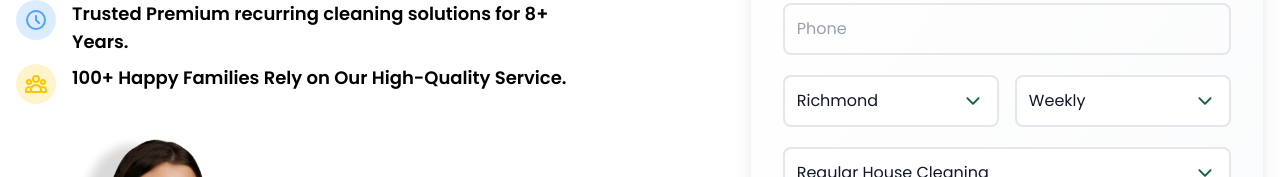
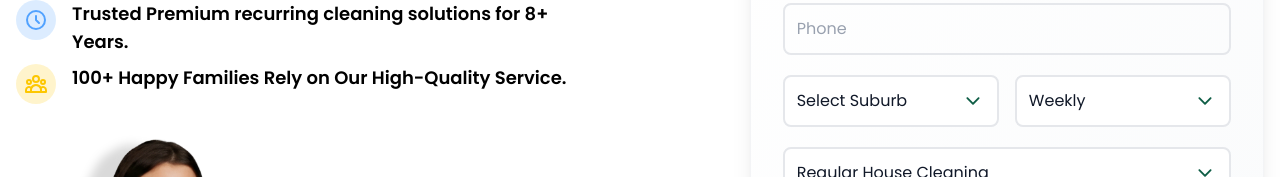
Before and after one commit to Alapottra-troj1n/ozshine-cleaners, a Next.js app: page / in a window 1280 px wide. Shown: the part 352-529 px from the top of the page. Built offline with nearby package versions, Linux system fonts and the light colour scheme.

Commit message:
Suburb List Updated

```diff
--- a/src/app/office/page.tsx
+++ b/src/app/office/page.tsx
@@ -277,18 +277,40 @@ const Page = () => {
                                             defaultValue=""
                                             required
                                             disabled={isLoading}
-                                            className="w-full p-3 border-2 border-gray-200 rounded-lg bg-white appearance-none focus:border-[#0F5E46] focus:ring-2 focus:ring-[#0F5E46]/20 focus:outline-none transition-all disabled:bg-gray-100 disabled:cursor-not-allowed text-gray-900 cursor-pointer">
+                                            className="w-full p-3 border-2 border-gray-200 rounded-lg bg-white appearance-none focus:border-[#0F5E46] focus:ring-2 focus:ring-[#0F5E46]/20 focus:outline-none transition-all disabled:bg-gray-100 disabled:cursor-not-allowed text-gray-900 cursor-pointer"
+                                        >
+                                            <option value="">Select Suburb</option>
                                             <option>Richmond</option>
-                                            <option>South Yarra / Toorak / Malvern East</option>
-                                            <option>Brunswick / Carlton / Fitzroy</option>
-                                            <option>Hawthorn / Camberwell / Kew</option>
-                                            <option>Footscray / Yarraville / Williamstown</option>
-                                            <option>Box Hill / Doncaster / Blackburn</option>
-                                            <option>Glen Waverley / Mount Waverley / Burwood</option>
-                                            <option>Essendon / Moonee Ponds / Brunswick East</option>
-                                            <option>Balwyn North / Camberwell East</option>
-                                            <option>Werribee / Cranbourne / Craigieburn / Tarneit / Pakenham</option>
+                                            <option>South Yarra</option>
+                                            <option>Toorak</option>
+                                            <option>Malvern East</option>
+                                            <option>Brunswick</option>
+                                            <option>Carlton</option>
+                                            <option>Fitzroy</option>
+                                            <option>Hawthorn</option>
+                                            <option>Camberwell</option>
+                                            <option>Kew</option>
+                                            <option>Footscray</option>
+                                            <option>Yarraville</option>
+                                            <option>Williamstown</option>
+                                            <option>Box Hill</option>
+                                            <option>Doncaster</option>
+                                            <option>Blackburn</option>
+                                            <option>Glen Waverley</option>
+                                            <option>Mount Waverley</option>
+                                            <option>Burwood</option>
+                                            <option>Essendon</option>
+                                            <option>Moonee Ponds</option>
+                                            <option>Brunswick East</option>
+                                            <option>Balwyn North</option>
+                                            <option>Camberwell East</option>
+                                            <option>Werribee</option>
+                                            <option>Cranbourne</option>
+                                            <option>Craigieburn</option>
+                                            <option>Tarneit</option>
+                                            <option>Pakenham</option>
                                         </select>
+
                                         <IoIosArrowDown className="absolute right-4 top-1/2 transform -translate-y-1/2 text-[#0F5E46] pointer-events-none text-xl" />
                                     </div>
 
--- a/src/app/regular/page.tsx
+++ b/src/app/regular/page.tsx
@@ -332,18 +332,40 @@ const Page = () => {
                                             defaultValue=""
                                             required
                                             disabled={isLoading}
-                                            className="w-full p-3 border-2 border-gray-200 rounded-lg bg-white appearance-none focus:border-[#0F5E46] focus:ring-2 focus:ring-[#0F5E46]/20 focus:outline-none transition-all disabled:bg-gray-100 disabled:cursor-not-allowed text-gray-900 cursor-pointer">
+                                            className="w-full p-3 border-2 border-gray-200 rounded-lg bg-white appearance-none focus:border-[#0F5E46] focus:ring-2 focus:ring-[#0F5E46]/20 focus:outline-none transition-all disabled:bg-gray-100 disabled:cursor-not-allowed text-gray-900 cursor-pointer"
+                                        >
+                                            <option value="">Select Suburb</option>
                                             <option>Richmond</option>
-                                            <option>South Yarra / Toorak / Malvern East</option>
-                                            <option>Brunswick / Carlton / Fitzroy</option>
-                                            <option>Hawthorn / Camberwell / Kew</option>
-                                            <option>Footscray / Yarraville / Williamstown</option>
-                                            <option>Box Hill / Doncaster / Blackburn</option>
-                                            <option>Glen Waverley / Mount Waverley / Burwood</option>
-                                            <option>Essendon / Moonee Ponds / Brunswick East</option>
-                                            <option>Balwyn North / Camberwell East</option>
-                                            <option>Werribee / Cranbourne / Craigieburn / Tarneit / Pakenham</option>
+                                            <option>South Yarra</option>
+                                            <option>Toorak</option>
+                                            <option>Malvern East</option>
+                                            <option>Brunswick</option>
+                                            <option>Carlton</option>
+                                            <option>Fitzroy</option>
+                                            <option>Hawthorn</option>
+                                            <option>Camberwell</option>
+                                            <option>Kew</option>
+                                            <option>Footscray</option>
+                                            <option>Yarraville</option>
+                                            <option>Williamstown</option>
+                                            <option>Box Hill</option>
+                                            <option>Doncaster</option>
+                                            <option>Blackburn</option>
+                                            <option>Glen Waverley</option>
+                                            <option>Mount Waverley</option>
+                                            <option>Burwood</option>
+                                            <option>Essendon</option>
+                                            <option>Moonee Ponds</option>
+                                            <option>Brunswick East</option>
+                                            <option>Balwyn North</option>
+                                            <option>Camberwell East</option>
+                                            <option>Werribee</option>
+                                            <option>Cranbourne</option>
+                                            <option>Craigieburn</option>
+                                            <option>Tarneit</option>
+                                            <option>Pakenham</option>
                                         </select>
+
                                         <IoIosArrowDown className="absolute right-4 top-1/2 transform -translate-y-1/2 text-[#0F5E46] pointer-events-none text-xl" />
                                     </div>
 
--- a/src/components/HeroBanner.tsx
+++ b/src/components/HeroBanner.tsx
@@ -174,16 +174,36 @@ const HeroBanner = () => {
                                             required
                                             disabled={isLoading}
                                             className="w-full p-3 border-2 border-gray-200 rounded-lg bg-white appearance-none focus:border-[#0F5E46] focus:ring-2 focus:ring-[#0F5E46]/20 focus:outline-none transition-all disabled:bg-gray-100 disabled:cursor-not-allowed text-gray-900 cursor-pointer">
+                                            <option value="">Select Suburb</option>
                                             <option>Richmond</option>
-                                            <option>South Yarra / Toorak / Malvern East</option>
-                                            <option>Brunswick / Carlton / Fitzroy</option>
-                                            <option>Hawthorn / Camberwell / Kew</option>
-                                            <option>Footscray / Yarraville / Williamstown</option>
-                                            <option>Box Hill / Doncaster / Blackburn</option>
-                                            <option>Glen Waverley / Mount Waverley / Burwood</option>
-                                            <option>Essendon / Moonee Ponds / Brunswick East</option>
-                                            <option>Balwyn North / Camberwell East</option>
-                                            <option>Werribee / Cranbourne / Craigieburn / Tarneit / Pakenham</option>
+                                            <option>South Yarra</option>
+                                            <option>Toorak</option>
+                                            <option>Malvern East</option>
+                                            <option>Brunswick</option>
+                                            <option>Carlton</option>
+                                            <option>Fitzroy</option>
+                                            <option>Hawthorn</option>
+                                            <option>Camberwell</option>
+                                            <option>Kew</option>
+                                            <option>Footscray</option>
+                                            <option>Yarraville</option>
+                                            <option>Williamstown</option>
+                                            <option>Box Hill</option>
+                                            <option>Doncaster</option>
+                                            <option>Blackburn</option>
+                                            <option>Glen Waverley</option>
+                                            <option>Mount Waverley</option>
+                                            <option>Burwood</option>
+                                            <option>Essendon</option>
+                                            <option>Moonee Ponds</option>
+                                            <option>Brunswick East</option>
+                                            <option>Balwyn North</option>
+                                            <option>Camberwell East</option>
+                                            <option>Werribee</option>
+                                            <option>Cranbourne</option>
+                                            <option>Craigieburn</option>
+                                            <option>Tarneit</option>
+                                            <option>Pakenham</option>
                                         </select>
                                         <IoIosArrowDown className="absolute right-4 top-1/2 transform -translate-y-1/2 text-[#0F5E46] pointer-events-none text-xl" />
                                     </div>
--- a/src/components/QuoteModal.tsx
+++ b/src/components/QuoteModal.tsx
@@ -145,19 +145,40 @@ const QuoteModal: React.FC<QuoteModalProps> = ({ isOpen, onClose }) => {
                                                 defaultValue=""
                                                 required
                                                 disabled={isLoading}
-                                                className="w-full p-3 border-2 border-gray-200 rounded-lg bg-white appearance-none focus:border-[#0F5E46] focus:ring-2 focus:ring-[#0F5E46]/20 focus:outline-none transition-all disabled:bg-gray-100 disabled:cursor-not-allowed text-gray-900 cursor-pointer">
-                                                {/* <option value="" disabled>Select Suburb</option> */}
+                                                className="w-full p-3 border-2 border-gray-200 rounded-lg bg-white appearance-none focus:border-[#0F5E46] focus:ring-2 focus:ring-[#0F5E46]/20 focus:outline-none transition-all disabled:bg-gray-100 disabled:cursor-not-allowed text-gray-900 cursor-pointer"
+                                            >
+                                                <option value="">Select Suburb</option>
                                                 <option>Richmond</option>
-                                                <option>South Yarra / Toorak / Malvern East</option>
-                                                <option>Brunswick / Carlton / Fitzroy</option>
-                                                <option>Hawthorn / Camberwell / Kew</option>
-                                                <option>Footscray / Yarraville / Williamstown</option>
-                                                <option>Box Hill / Doncaster / Blackburn</option>
-                                                <option>Glen Waverley / Mount Waverley / Burwood</option>
-                                                <option>Essendon / Moonee Ponds / Brunswick East</option>
-                                                <option>Balwyn North / Camberwell East</option>
-                                                <option>Werribee / Cranbourne / Craigieburn / Tarneit / Pakenham</option>
+                                                <option>South Yarra</option>
+                                                <option>Toorak</option>
+                                                <option>Malvern East</option>
+                                                <option>Brunswick</option>
+                                                <option>Carlton</option>
+                                                <option>Fitzroy</option>
+                                                <option>Hawthorn</option>
+                                                <option>Camberwell</option>
+                                                <option>Kew</option>
+                                                <option>Footscray</option>
+                                                <option>Yarraville</option>
+                                                <option>Williamstown</option>
+                                                <option>Box Hill</option>
+                                                <option>Doncaster</option>
+                                                <option>Blackburn</option>
+                                                <option>Glen Waverley</option>
+                                                <option>Mount Waverley</option>
+                                                <option>Burwood</option>
+                                                <option>Essendon</option>
+                                                <option>Moonee Ponds</option>
+                                                <option>Brunswick East</option>
+                                                <option>Balwyn North</option>
+                                                <option>Camberwell East</option>
+                                                <option>Werribee</option>
+                                                <option>Cranbourne</option>
+                                                <option>Craigieburn</option>
+                                                <option>Tarneit</option>
+                                                <option>Pakenham</option>
                                             </select>
+
                                             <IoIosArrowDown className="absolute right-4 top-1/2 transform -translate-y-1/2 text-[#0F5E46] pointer-events-none text-xl" />
                                         </div>
 
```
Lines whose indentation alone changed are shown as unchanged.
